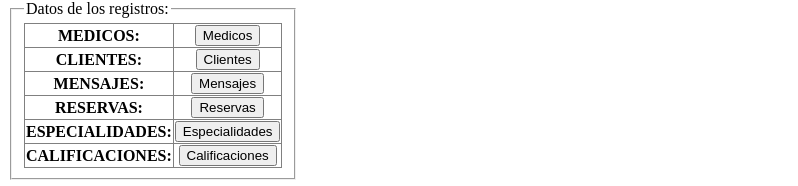
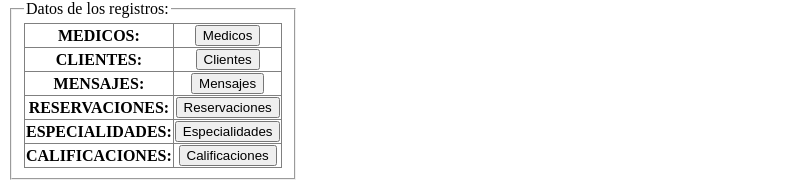
Before and after one commit to cesarhernandezmt/reto3fe, a plain HTML site: page index.html in a window 1280 px wide. Shown: the part 179-365 px from the top of the page, without its empty margins (0-798 px from the left). Drawn offline with nearby package versions, Linux system fonts and the light colour scheme.

Commit message:
Proyecto Reto3FE v1 - Upload 02 - 20211021

```diff
--- a/index.html
+++ b/index.html
@@ -38,8 +38,8 @@
                     <td align="center"><button onclick="window.location.href='/reto3fe/message.html'"> Mensajes </button></td>
                 </tr>
                 <tr>
-                    <th>RESERVAS:</th>
-                    <td align="center"><button onclick="window.location.href='/reto3fe/reservation.html'"> Reservas </button></td>
+                    <th>RESERVACIONES:</th>
+                    <td align="center"><button onclick="window.location.href='/reto3fe/reservation.html'"> Reservaciones </button></td>
                 </tr>
                 <tr>
                     <th>ESPECIALIDADES:</th>
```
